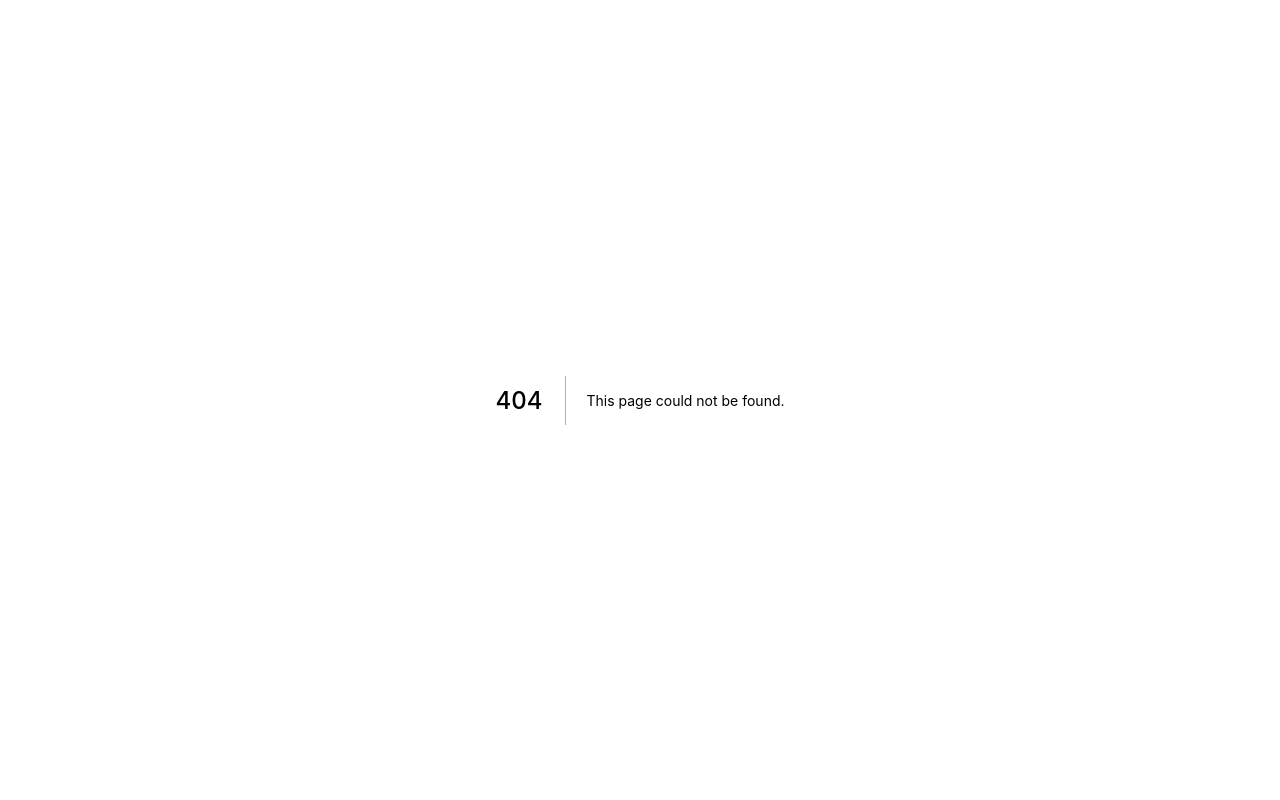
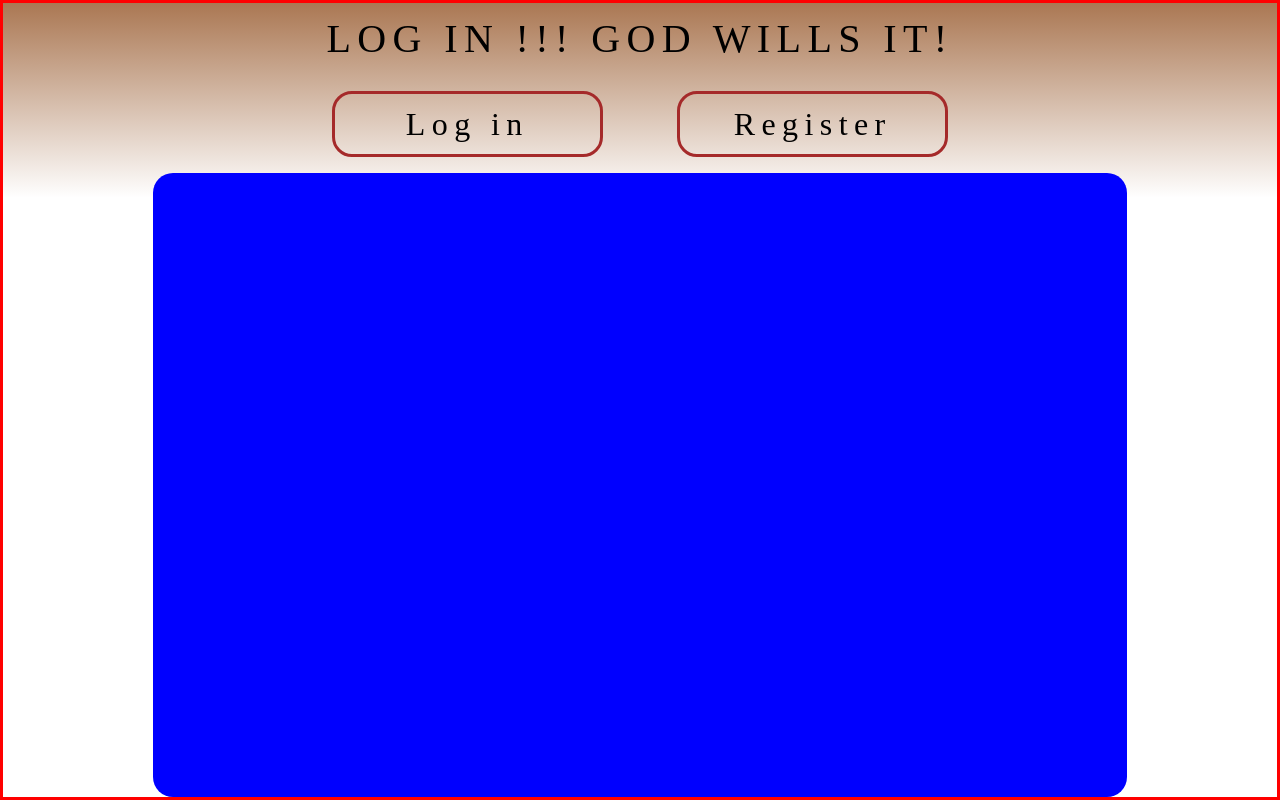
Before and after one commit to philippbinder/final_project, a Next.js app: page /login in a window 1280 px wide. Before the commit this address had no page. Built offline with nearby package versions, Linux system fonts and the light colour scheme.

Commit message:
Add link and hover

```diff
--- /dev/null
+++ b/pages/login.js
@@ -0,0 +1,135 @@
+import { css } from '@emotion/react';
+import Link from 'next/link';
+
+const headerStyles = css`
+  position: absolute;
+  width: 100vw;
+  height: 24.7%; // = 253/1% of 1024, the total height in px
+  left: 0px;
+  top: 0px;
+  border-radius: [object Object]px;
+  background: linear-gradient(
+    180deg,
+    rgba(139, 69, 19, 0.74) 0%,
+    rgba(139, 69, 19, 0.74) 0.01%,
+    rgba(139, 69, 19, 0) 100%
+  );
+`;
+
+const bigContainerStyle = css`
+  height: 100vh;
+  width: 100vw;
+  display: grid;
+  /* grid-row-gap: 4vh; */
+  /* grid-column-gap: 10vw; */
+  /* grid-template-columns: 40%, 20%, 40%; */
+  /* grid-template-columns: 10%, 30%, 20%, 30%, 10%; */
+  grid-template-columns: 1fr 3fr 0.5fr 3fr 1fr;
+  /* grid-template-columns: 10vw, 30vw, 20vw, 30vw, 10vw; */
+  /* grid-template-rows: 20%, 15%, 65%; */
+  /* grid-template-rows: 5%, 10%, 5%, 10%, 10%, 50%, 10%; */
+  grid-template-rows: 0.5fr 1fr 0.5fr 1fr 1fr 5fr 1fr;
+  row-gap: 2vh;
+  /* grid-template-rows: 1fr, 0.5fr, 1fr, 0.5fr, 5fr; */
+  /* grid-template-rows: auto; */
+  /* grid-template-areas:
+    '. heading heading heading .'
+    '. . . . .'
+    '. login . account .'
+    '. . . . .'
+    '. image image image .'; */
+  /* align-items: stretch; */
+  /* justify-items: stretch; */
+  border: 3px solid red;
+  /* justify-items: stretch;
+  justify-content: stretch;
+  align-items: stretch;
+  align-content: stretch; */
+`;
+
+const headingStyle = css`
+  grid-column-start: 2;
+  grid-column-end: 5;
+  grid-row-start: 1;
+  grid-row-end: 2;
+  border-radius: nullpx;
+  font-family: MedievalSharp;
+  font-size: 5vh;
+  font-style: normal;
+  font-weight: 500;
+  line-height: 72px;
+  letter-spacing: 0em;
+  text-align: center;
+  letter-spacing: 0.5vw;
+`;
+
+const loginButton = css`
+  grid-column-start: 2;
+  grid-column-end: 3;
+  grid-row-start: 2;
+  grid-row-end: 3;
+  margin-left: 14vw;
+  border-radius: 20px;
+  border: 3px solid brown;
+  display: flex;
+  justify-content: center;
+  align-items: center;
+  font-size: 4vh;
+  font-style: normal;
+  font-weight: 500;
+  line-height: 54px;
+  letter-spacing: 0em;
+  text-align: center;
+  font-family: MedievalSharp;
+  letter-spacing: 0.5vw;
+`;
+
+const createAccountButton = css`
+  grid-column-start: 4;
+  grid-column-end: 5;
+  grid-row-start: 2;
+  grid-row-end: 3;
+  border: 3px solid brown;
+  margin-right: 14vw;
+  border-radius: 20px;
+  font-size: 4vh;
+  font-style: normal;
+  font-weight: 500;
+  line-height: 54px;
+  letter-spacing: 0em;
+  text-align: center;
+  font-family: MedievalSharp;
+  letter-spacing: 0.5vw;
+  display: flex;
+  justify-content: center;
+  align-items: center;
+  /* line-height: 1vh; */
+`;
+
+const imageContainer = css`
+  /* width: 100%;
+  height: 100%; */
+  /* grid-area: image; */
+  grid-column-start: 2;
+  grid-column-end: 5;
+  grid-row-start: 3;
+  grid-row-end: 8;
+  border-radius: 20px;
+  background-color: blue;
+`;
+
+export default function LandingPage() {
+  return (
+    <header css={headerStyles}>
+      <div css={bigContainerStyle}>
+        {/* <div css={whiteSpaceLeft} /> */}
+        <div css={headingStyle}>LOG IN !!! GOD WILLS IT!</div>
+        <div css={loginButton}>Log in</div>
+        {/* <div css={whiteSpaceMiddle} /> */}
+        <div css={createAccountButton}> Register </div>
+        <div css={imageContainer} />
+        {/* <div css={whiteSpaceRight} /> */}
+      </div>
+    </header>
+  );
+}
```
Also changed, not shown: pages/index.js (+61 -27 lines).
